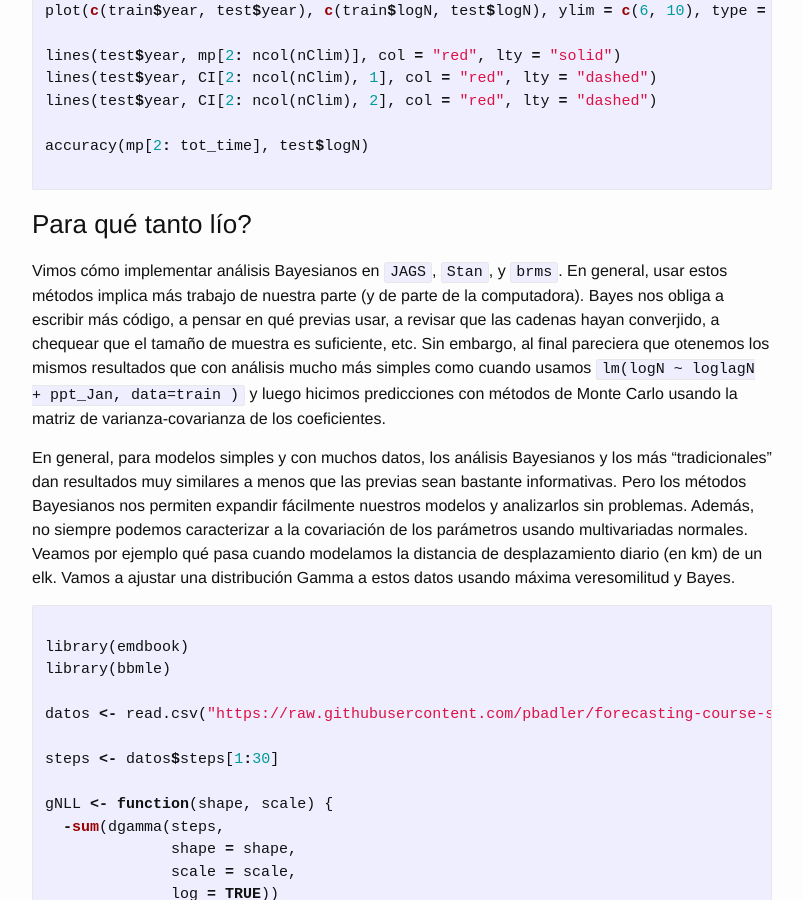
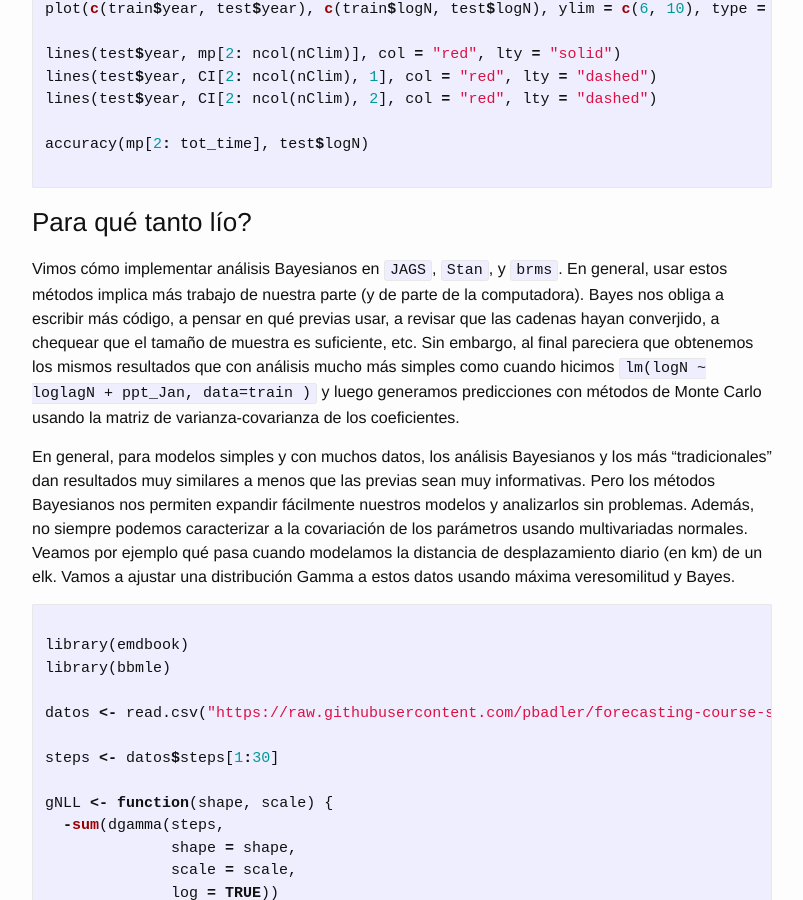
Before and after one commit to pbadler/forecasting-course-short, a Jekyll site: the page built from lectures/Bayes_in_practice.md, in a window 1280 px wide and 900 px high, scrolled down 10587 px. Shown: the whole window, without its empty margins (238-1041 px from the left). Built offline with Jekyll 4.4.1, drawn with Linux system fonts in a browser that asks for light colours; formulas are drawn with MathJax 3; a script that is not in the unit is left out; some of the changed lines change nothing that is shown; some of the changed text lies outside the part shown.

Commit message:
minor edits

````diff
--- a/lectures/Bayes_in_practice.md
+++ b/lectures/Bayes_in_practice.md
@@ -8,11 +8,9 @@
 
 En esta clase vamos a ver cómo ajustar modelos Bayesianos usando `JAGS`, `Stan` y `brms`.
 
-Volvamos al ejemplo de los búfalos en Yellowstone. Anteriormente vimos como ajustar un modelo del tipo `lm(logN ~ loglagN + ppt_Jan, data=train )`. Para ajustar ese modelo en `JAGS` tenemos que hacer varias cosas...
+`JAGS` es un software que programa cadenas de Markov Chain Monte Carlo (MCMC) para modelos bayesianos [Plummer, M. (2003)](https://www.r-project.org/conferences/DSC-2003/Proceedings/Plummer.pdf). `JAGS` es *Just Another Gibbs Sampler* y es un sucesor de `BUGS`, que es *Bayesian inference using Gibbs sampling* (Lunn, Jackson, Best, Thomas, & Spiegelhalter, 2013; Lunn, Thomas, Best, & Spiegelhalter, 2000). `JAGS` es muy parecido a `BUGS` pero tiene algunas funciones extra y a veces es más rápido. Además, `JAGS` se puede usar en Windows, Mac y Linux.
 
-`JAGS` es un software que programa cadenas de Markov Chain Monte Carlo (MCMC) para modelos bayesianos (Plummer, M. (2003). JAGS: A program for analysis of Bayesian graphical models using Gibbs sampling. In Proceedings of the 3rd international workshop on distributed statistical computing (dsc 2003), Vienna, Austria.ISSN 1609-395X. Plummer, M. (2015). JAGS version 4.0 user manual).
-
-`JAGS` es un sucesor de `BUGS`, que es *Bayesian inference using Gibbs sampling* (Lunn, Jackson, Best, Thomas, & Spiegelhalter, 2013; Lunn, Thomas, Best, & Spiegelhalter, 2000). `JAGS` es muy parecido a `BUGS` pero tiene algunas funciones extra y a veces es más rápido. Además, `JAGS` se puede usar en Windows, Mac y Linux.
+Volvamos al ejemplo de los bisontes en Yellowstone. Anteriormente vimos cómo ajustar un modelo del tipo `lm(logN ~ loglagN + ppt_Jan, data=train )`. Para ajustar ese modelo en `JAGS` tenemos que hacer varias cosas...
 
 Primero, tenemos que escribir el modelo en lenguaje `BUGS` y guardarlo en el directorio de trabajo. Una forma de hacer eso diréctamente desde `R` es usando la función `cat`:
 
@@ -20,7 +18,6 @@
 cat(file = "bison.bug",
   "
   model {
-
     # Función de likelihood
     for( i in 2:n ){
       logN[i] ~ dnorm (mu[i], tau)
@@ -122,7 +119,7 @@
 
 ```
 
-Ahora podemos llamar a `JAGS` para ajustar el modelo
+Ahora podemos usar la función `jags` para ajustar el modelo
 
 ```R
 library(jagsUI)
@@ -155,9 +152,9 @@
 Si queremos hacer predicciones, tenemos que tener en cuenta la incertidumbre en los valores de los parámetros. Esa incertidumbre está representada por la posterior conjunta de nuestro modelo. Veamos como hacer una predicción de Monte Carlo a partir de esta posterior conjunta:
 
 ```R
-nsim = 1000      # Ensemble size
+nsim = 1000
 tot_time = dim(test)[1] + 1
-nClim = matrix(NA, nsim, tot_time)   # storage for all simulations
+nClim = matrix(NA, nsim, tot_time)
 init_obs = test$loglagN[test$year == 2012]
 nClim[,1] = rnorm(nsim, init_obs, 0)
 
@@ -188,7 +185,7 @@
 
 ```
 
-Un aspecto bastante útil de los modelos formulados en lenguaje `BUGS` es que podemos usarla directamente para hacer predicciones. Esto es porque cuando escribimos algo como `logN[i] ~ dnorm(mu[i], tau)` estamos diciendo que los valores de `logN` son muestreados de una distribución normal. Cuando `JAGS` encuentra valores en `logN[i]`, va a usar esos valores para actualizar las cadenas Markovianas de los parmámetros de esa distribución normal. Si en vez de encontrar valores encuentra `NA` (valores perdidos), entonces genera una muestra de la normal en base a los valores de los parámetros en las cadenas Markovianas. Veamos cómo usar esta característica para predecir el futuro:
+Un aspecto bastante útil de los modelos formulados en lenguaje `BUGS` es que podemos usarlos directamente para hacer predicciones. Esto es porque cuando escribimos algo como `logN[i] ~ dnorm(mu[i], tau)` estamos diciendo que los valores de `logN` son muestreados de una distribución normal. Cuando `JAGS` encuentra valores en `logN[i]`, va a usar esos valores para actualizar las cadenas Markovianas de los parmámetros de esa distribución normal. Si en vez de encontrar valores encuentra `NA` (valores perdidos), entonces genera una muestra de la normal en base a los valores de los parámetros en las cadenas Markovianas. Veamos cómo usar esta característica para predecir el futuro:
 
 ```R
 bison_wNA <- bb_wide
@@ -225,6 +222,7 @@
 accuracy( as.numeric( bp.sim$mean$logN[43:48] ), test$logN)
 
 ```
+### Stan
 
 Veamos como ajustar este mismo modelo pero usando `Stan`. A diferencia de `JAGS`, (entre otras cosas) `Stan` usa Hamiltonian Monte Carlo. Es una plataforma de alta performance para modelado estadístico.
 
@@ -291,9 +289,9 @@
 
 pos <- rstan::extract(fit, pars = c("b0", "b_lag", "b_ppt", "sigma"))
 
-nsim = 1000      # Ensemble size
+nsim = 1000
 tot_time = dim(test)[1] + 1
-nClim = matrix(NA, nsim, tot_time)   # storage for all simulations
+nClim = matrix(NA, nsim, tot_time)
 init_obs = test$loglagN[test$year == 2012]
 nClim[, 1] = rnorm(nsim, init_obs, 0)
 
@@ -397,6 +395,7 @@
 accuracy( as.numeric( logNpred[,1] ), test$logN)
 
 ```
+### brms
 
 Para modelos de tipo "regresión", podemos usar el paquete `brms` de [Paul Bürkner](https://paul-buerkner.github.io/brms/). `brms` es una interfase entre `R` y `Stan`, podemos escribir modelos con las fórmulas de `R` para modelos lineales y `brms` escriber por nosotros el modelo de `Stan`
 
@@ -455,9 +454,9 @@
 
 ### Para qué tanto lío?
 
-Vimos cómo implementar análisis Bayesianos en `JAGS`, `Stan`, y `brms`. En general, usar estos métodos implica más trabajo de nuestra parte (y de parte de la computadora). Bayes nos obliga a escribir más código, a pensar en qué previas usar, a revisar que las cadenas hayan converjido, a chequear que el tamaño de muestra es suficiente, etc. Sin embargo, al final pareciera que otenemos los mismos resultados que con análisis mucho más simples como cuando usamos `lm(logN ~ loglagN + ppt_Jan, data=train )` y luego hicimos predicciones con métodos de Monte Carlo usando la matriz de varianza-covarianza de los coeficientes.
+Vimos cómo implementar análisis Bayesianos en `JAGS`, `Stan`, y `brms`. En general, usar estos métodos implica más trabajo de nuestra parte (y de parte de la computadora). Bayes nos obliga a escribir más código, a pensar en qué previas usar, a revisar que las cadenas hayan converjido, a chequear que el tamaño de muestra es suficiente, etc. Sin embargo, al final pareciera que obtenemos los mismos resultados que con análisis mucho más simples como cuando hicimos `lm(logN ~ loglagN + ppt_Jan, data=train )` y luego generamos predicciones con métodos de Monte Carlo usando la matriz de varianza-covarianza de los coeficientes.
 
-En general, para modelos simples y con muchos datos, los análisis Bayesianos y los más "tradicionales" dan resultados muy similares a menos que las previas sean bastante informativas. Pero los métodos Bayesianos nos permiten expandir fácilmente nuestros modelos y analizarlos sin problemas. Además, no siempre podemos caracterizar a la covariación de los parámetros usando multivariadas normales. Veamos por ejemplo qué pasa cuando modelamos la distancia de desplazamiento diario (en km) de un elk. Vamos a ajustar una distribución Gamma a estos datos usando máxima veresomilitud y Bayes.
+En general, para modelos simples y con muchos datos, los análisis Bayesianos y los más "tradicionales" dan resultados muy similares a menos que las previas sean muy informativas. Pero los métodos Bayesianos nos permiten expandir fácilmente nuestros modelos y analizarlos sin problemas. Además, no siempre podemos caracterizar a la covariación de los parámetros usando multivariadas normales. Veamos por ejemplo qué pasa cuando modelamos la distancia de desplazamiento diario (en km) de un elk. Vamos a ajustar una distribución Gamma a estos datos usando máxima veresomilitud y Bayes.
 
 ```R
 
````
